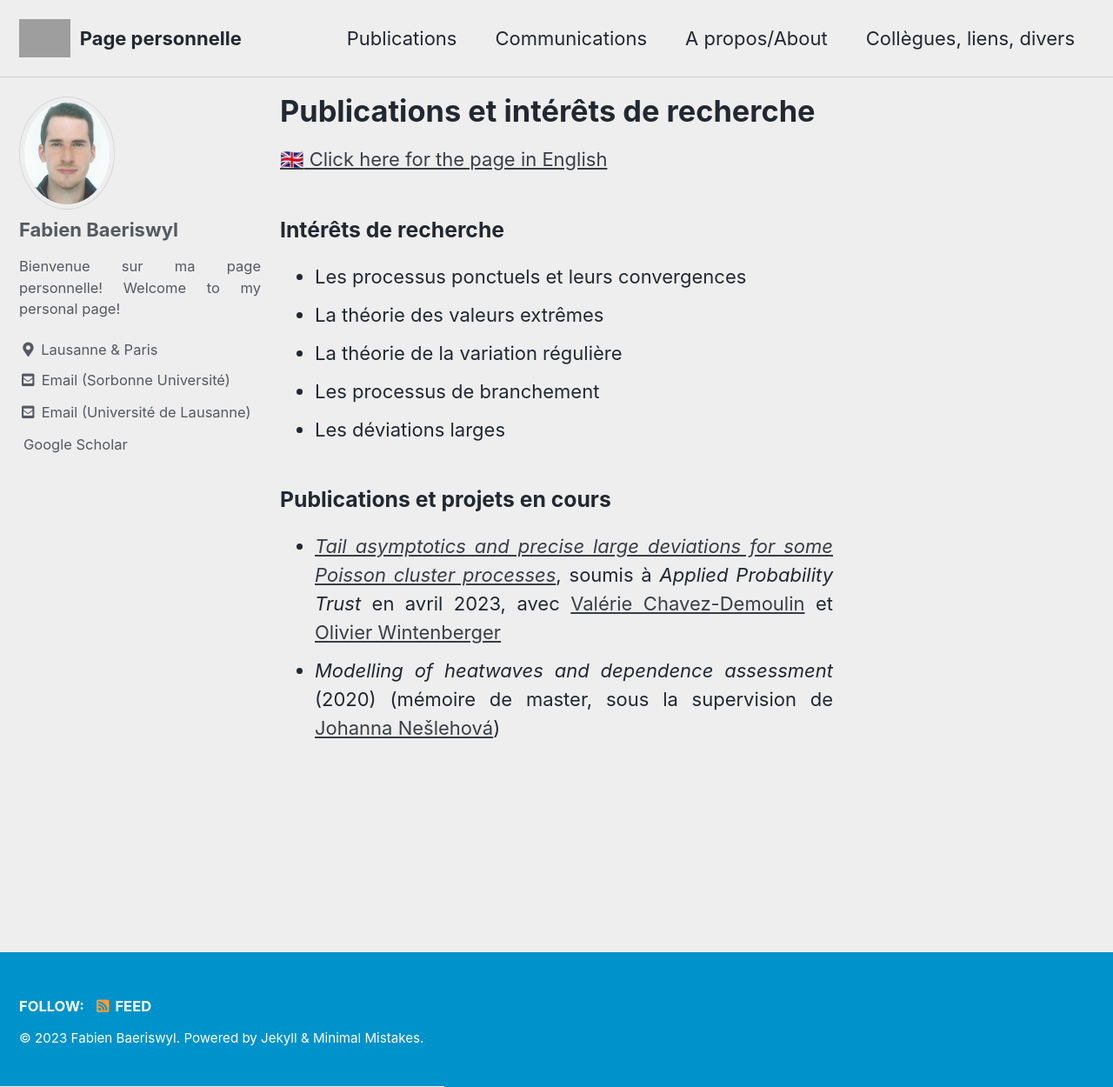
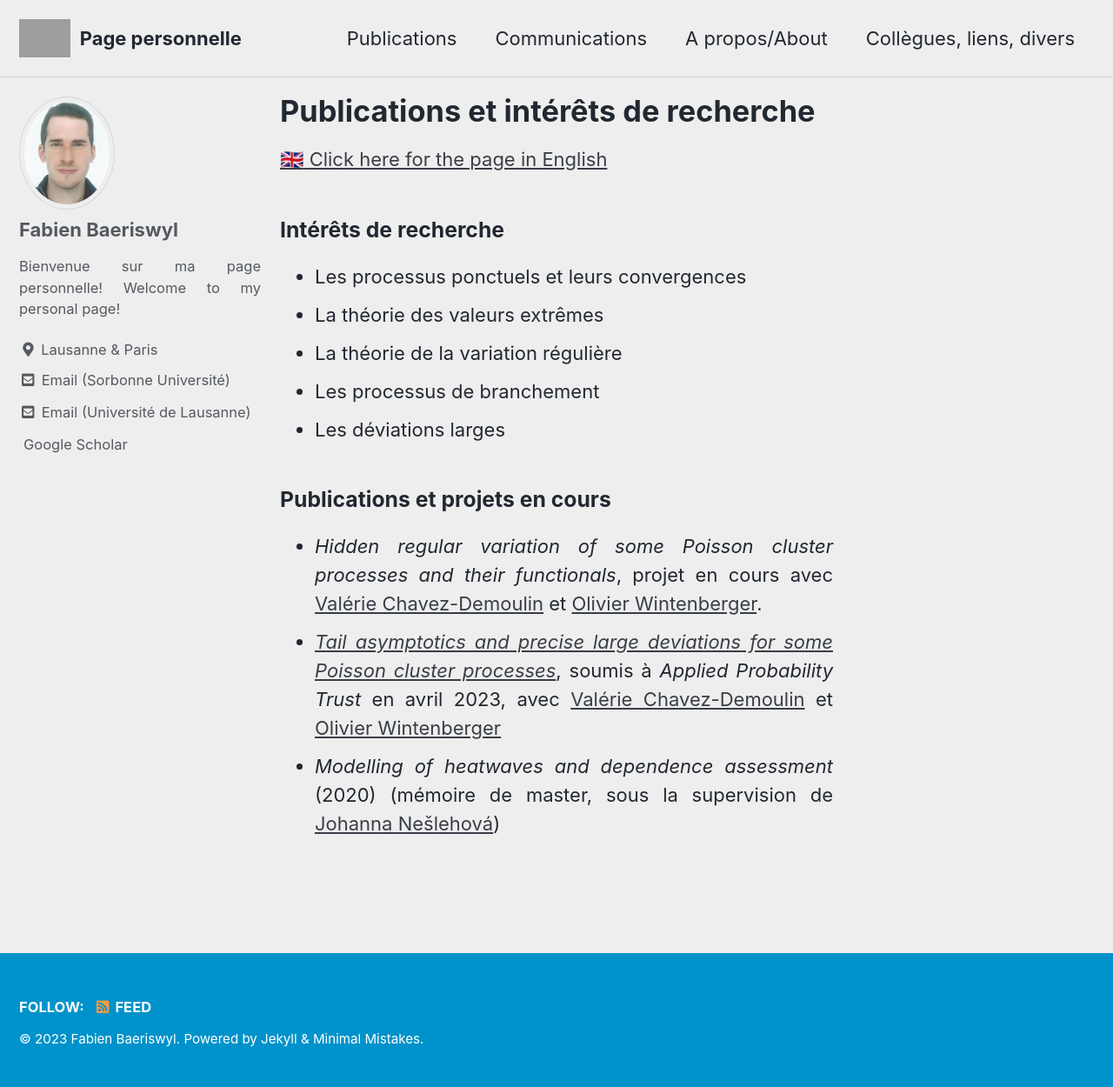
Before and after one commit to hplaninic/hrvoje.planinic.github.io, a Jekyll site: the page built from _pages/publi.md, in a window 1280 px wide and 1250 px high. Shown: the whole window at 87% size. Built offline with Jekyll 4.4.1, drawn with Linux system fonts in a browser that asks for light colours; cached includes are drawn as plain includes; emoji names are drawn with the system emoji font; a style sheet for code colours, icons or effects is not loaded; grey boxes are pictures that could not be loaded.

Commit message:
Update publi.md

```diff
--- a/_pages/publi.md
+++ b/_pages/publi.md
@@ -18,5 +18,6 @@
 
 ### Publications et projets en cours
 
+- _Hidden regular variation of some Poisson cluster processes and their functionals_, projet en cours avec [Valérie Chavez-Demoulin](https://hecnet.unil.ch/hec/recherche/fiche?pnom=vchavez&dyn_lang=en) et [Olivier Wintenberger](http://wintenberger.fr).
 - [_Tail asymptotics and precise large deviations for some Poisson cluster processes_](https://hal.science/hal-04071286), soumis à _Applied Probability Trust_ en avril 2023, avec [Valérie Chavez-Demoulin](https://hecnet.unil.ch/hec/recherche/fiche?pnom=vchavez&dyn_lang=en) et [Olivier Wintenberger](http://wintenberger.fr)
 - _Modelling of heatwaves and dependence assessment_ (2020) (mémoire de master, sous la supervision de [Johanna Nešlehová](https://www.math.mcgill.ca/neslehova/))
```
